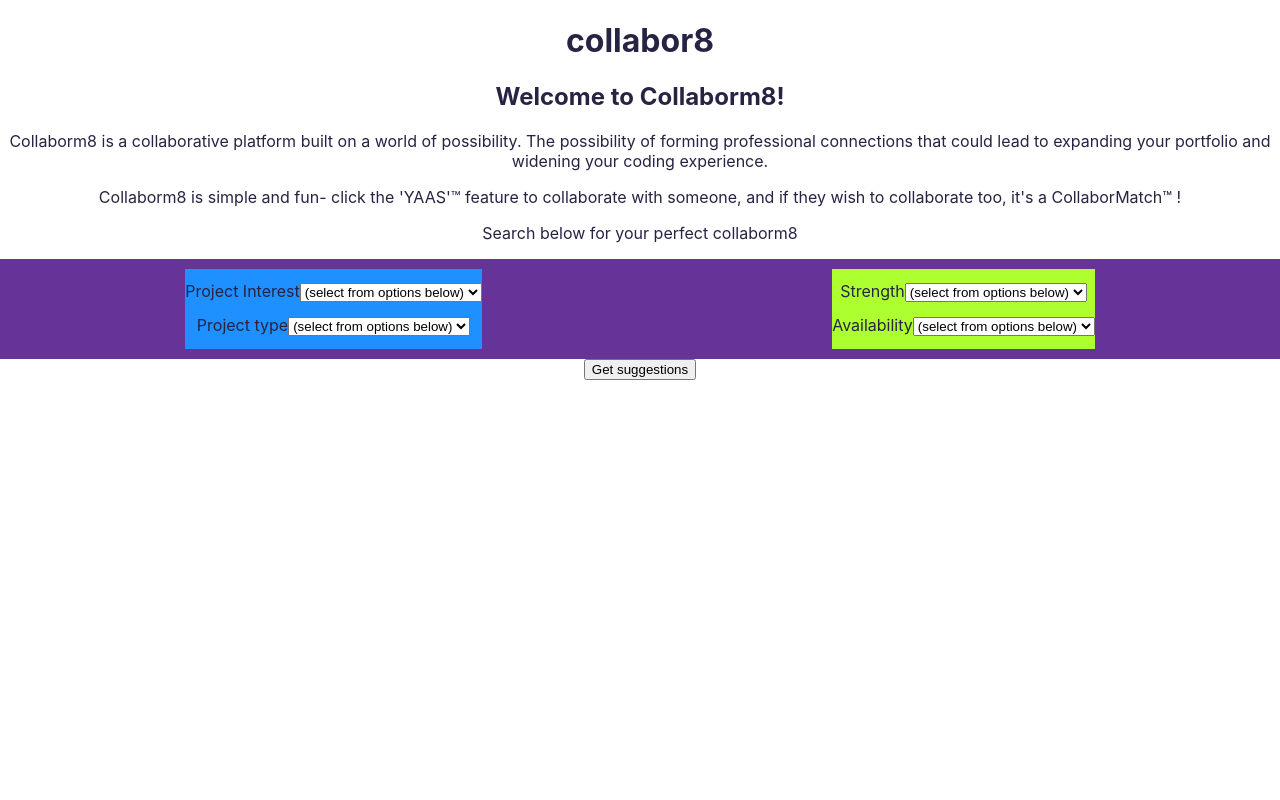
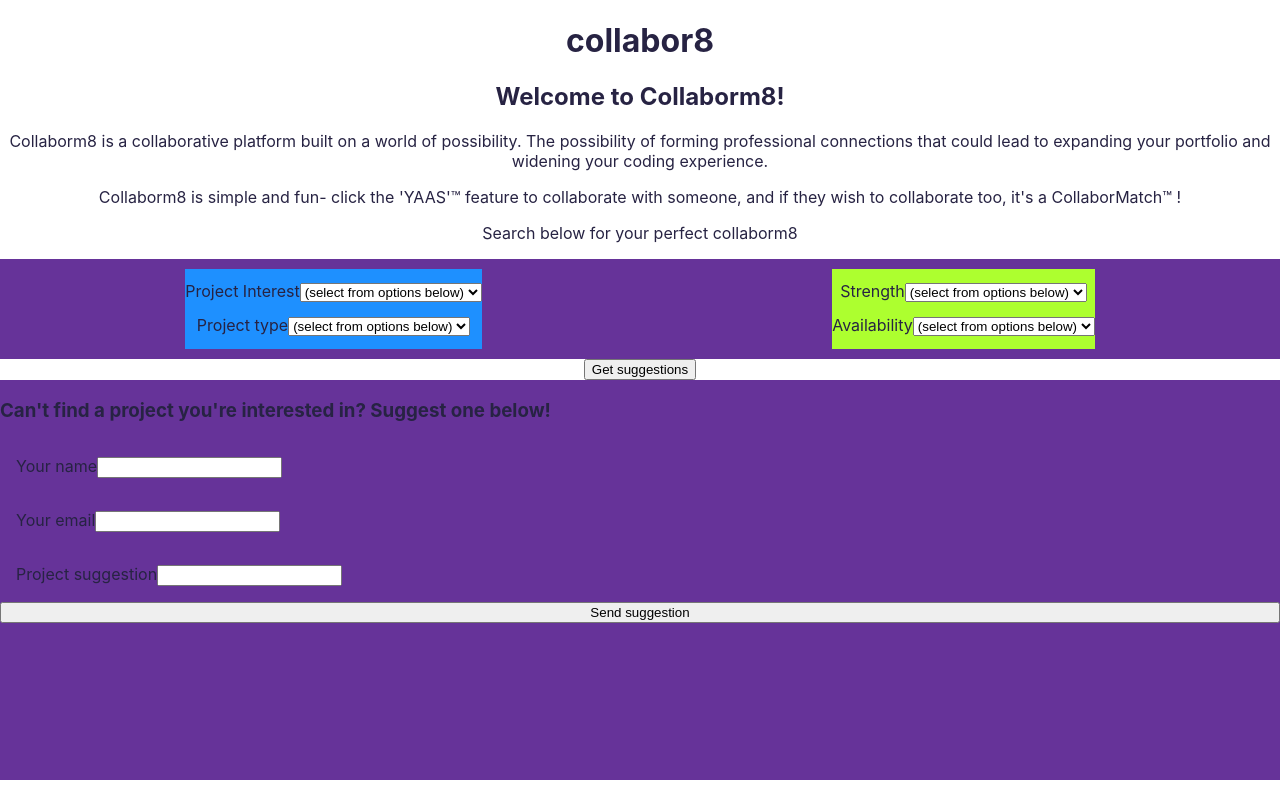
Before and after one commit to elawilkinson/collabormatch, a React (Create React App) app: page / in a window 1280 px wide. Built offline with nearby package versions, Linux system fonts and the light colour scheme.

Commit message:
skeleton of div 3 made

```diff
--- a/src/components/App/App.css
+++ b/src/components/App/App.css
@@ -42,3 +42,19 @@ body {
   display: flex;
   justify-content: center;
 }
+
+.suggestions-box{
+  background-color: rebeccapurple;
+  height: 50vh;
+  text-align: left;
+  display: flex;
+  flex-direction: column;
+}
+
+#suggestions-intro{
+  width:100vw;
+}
+
+.suggestions-input{
+    padding: 2vh;
+}
--- a/src/components/App/App.js
+++ b/src/components/App/App.js
@@ -2,6 +2,7 @@ import "./App.css";
 import React, {useState} from "react";
 
 import Dropdown from "../Form";
+import Suggestions from "../Suggestions";
 
 function App() {
   console.log("working!!!");
@@ -80,6 +81,7 @@ async function getProjects(){
       <div className="user-input">
         <p>Search below for your perfect collaborm8</p>
         <Dropdown userInput={userInput} setUserInput={setUserInput} getProjects={getProjects}/>
+        <Suggestions />
       </div>
     </div>
   );
--- /dev/null
+++ b/src/components/Suggestions/index.js
@@ -0,0 +1,26 @@
+import React from "react";
+
+function Suggestions( ) {
+  return (
+    <div className="suggestions-box">
+      <h3 id="suggestions-intro">Can't find a project you're interested in? Suggest one below!</h3>
+      <form>
+        <div className="suggestions-input">
+          <label value="name">Your name</label>
+          <input type="text"></input>
+          </div>
+        <div className="suggestions-input">
+          <label value="email">Your email</label>
+          <input type="text"></input>
+        </div>
+        <div className="suggestions-input">
+          <label value="project_interest">Project suggestion</label>
+          <input type="text"></input>
+        </div>
+      </form>
+      <button>Send suggestion</button>
+      </div>
+  );
+}
+
+export default Suggestions;
```
